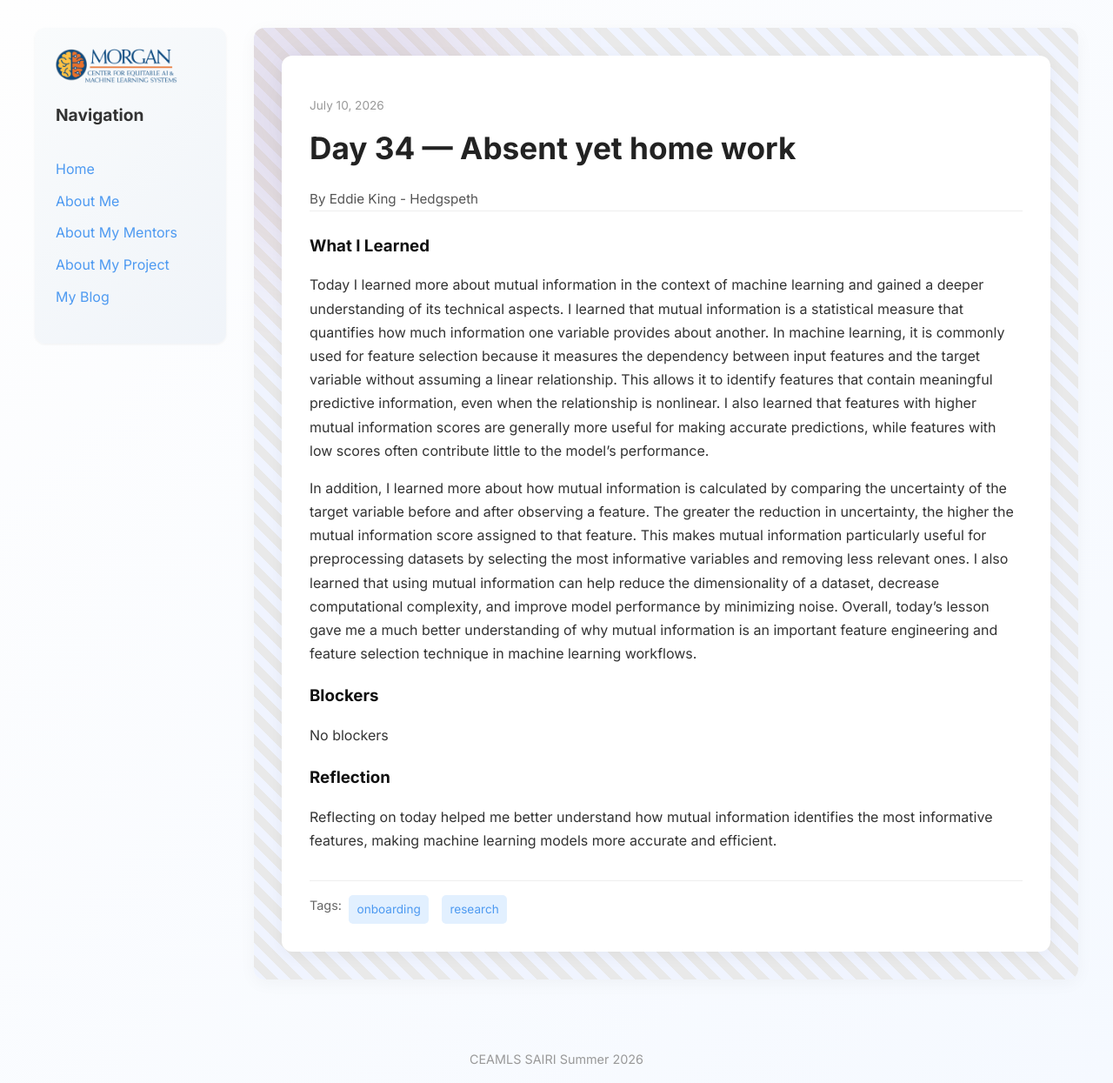
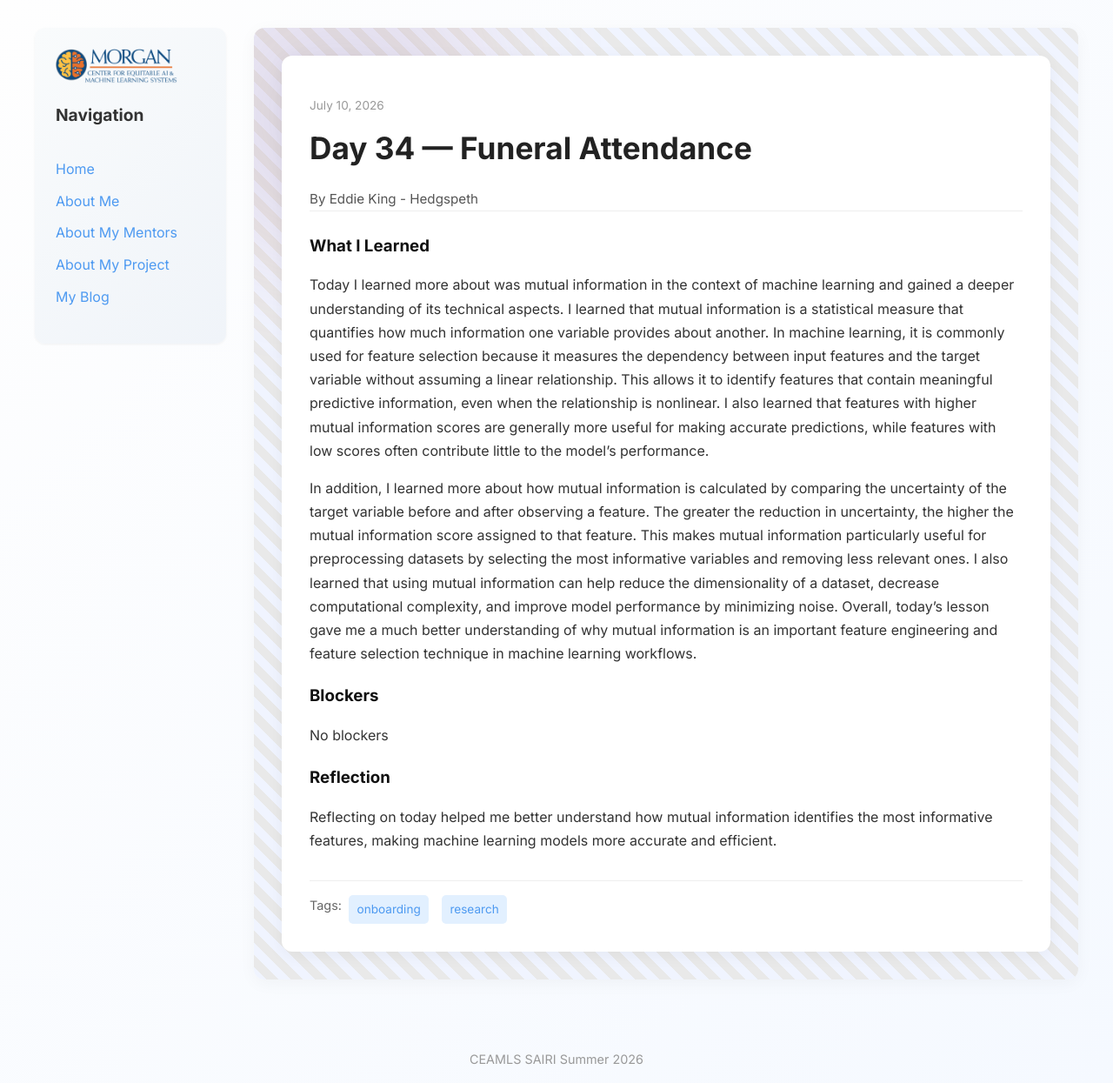
Before and after one commit to eddiejkh-del/eddiejkh-delceamls26.github.io, a Jekyll site: the page built from _posts/2026-07-10-day-34.md, in a window 1280 px wide. Shown: the whole page at 87% size. Built offline with Jekyll 4.4.1, drawn with Linux system fonts in a browser that asks for light colours.

Commit message:
Update 2026-07-10-day-34.md

```diff
--- a/_posts/2026-07-10-day-34.md
+++ b/_posts/2026-07-10-day-34.md
@@ -1,12 +1,12 @@
 ---
 layout: post
-title: "Day 34 — Absent yet home work"
+title: "Day 34 — Funeral Attendance"
 date: 2026-07-10
 permalink: /day34.html
 tags: ["onboarding", "research"]
 
 what_i_learned: |
- Today I learned more about mutual information in the context of machine learning and gained a deeper understanding of its technical aspects. I learned that mutual information is a statistical measure that quantifies how much information one variable provides about another. In machine learning, it is commonly used for feature selection because it measures the dependency between input features and the target variable without assuming a linear relationship. This allows it to identify features that contain meaningful predictive information, even when the relationship is nonlinear. I also learned that features with higher mutual information scores are generally more useful for making accurate predictions, while features with low scores often contribute little to the model's performance.
+ Today I learned more about was mutual information in the context of machine learning and gained a deeper understanding of its technical aspects. I learned that mutual information is a statistical measure that quantifies how much information one variable provides about another. In machine learning, it is commonly used for feature selection because it measures the dependency between input features and the target variable without assuming a linear relationship. This allows it to identify features that contain meaningful predictive information, even when the relationship is nonlinear. I also learned that features with higher mutual information scores are generally more useful for making accurate predictions, while features with low scores often contribute little to the model's performance.
 
   In addition, I learned more about how mutual information is calculated by comparing the uncertainty of the target variable before and after observing a feature. The greater the reduction in uncertainty, the higher the mutual information score assigned to that feature. This makes mutual information particularly useful for preprocessing datasets by selecting the most informative variables and removing less relevant ones. I also learned that using mutual information can help reduce the dimensionality of a dataset, decrease computational complexity, and improve model performance by minimizing noise. Overall, today's lesson gave me a much better understanding of why mutual information is an important feature engineering and feature selection technique in machine learning workflows.
 
```
